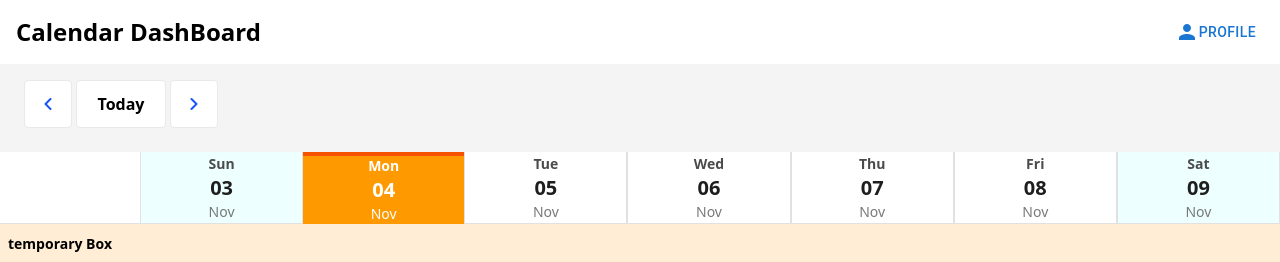
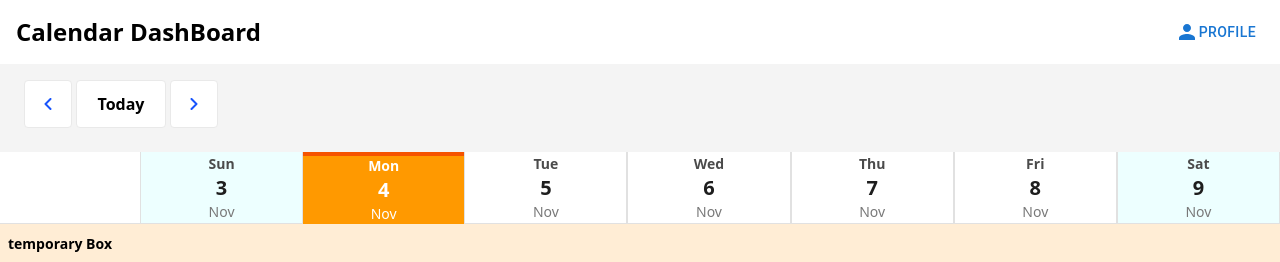
Before and after one commit to sam880629/Calendar-DashBoard-APP, a React (Vite) app: page / in a window 1280 px wide. Shown: the top 262 px of the page. Built offline with nearby package versions, Linux system fonts and the light colour scheme.

Commit message:
no message

```diff
--- a/src/components/body/components/DateItem.jsx
+++ b/src/components/body/components/DateItem.jsx
@@ -8,13 +8,19 @@ const isWeekend = (date) => {
 
 // 處理日期樣式
 const dateClassHandler = (date) => {
-  const mmt = moment(date); // 用 moment 對象解析日期
+  const mmt = moment(date, "YYYY-M-D"); // 用 moment 對象解析日期
+
+  if (!mmt.isValid()) {
+    console.error("Invalid date format:", date);
+    return {};
+  }
+
   const isHoliday = isWeekend(date); // 假日判斷
   const isToday = mmt.isSame(moment(), "day"); // 判斷是否是今天
   const isBeforeToday = mmt.isBefore(moment(), "day"); // 判斷是否是今天之前
   const weekDay = mmt.format("ddd"); // 星期幾（簡寫）
   const monthName = mmt.format("MMM"); // 月份名稱（簡寫）
-  const dateDayName = mmt.format("DD"); // 日期
+  const dateDayName = mmt.format("D"); // 日期
   return {
     isHoliday,
     isBeforeToday,
```
